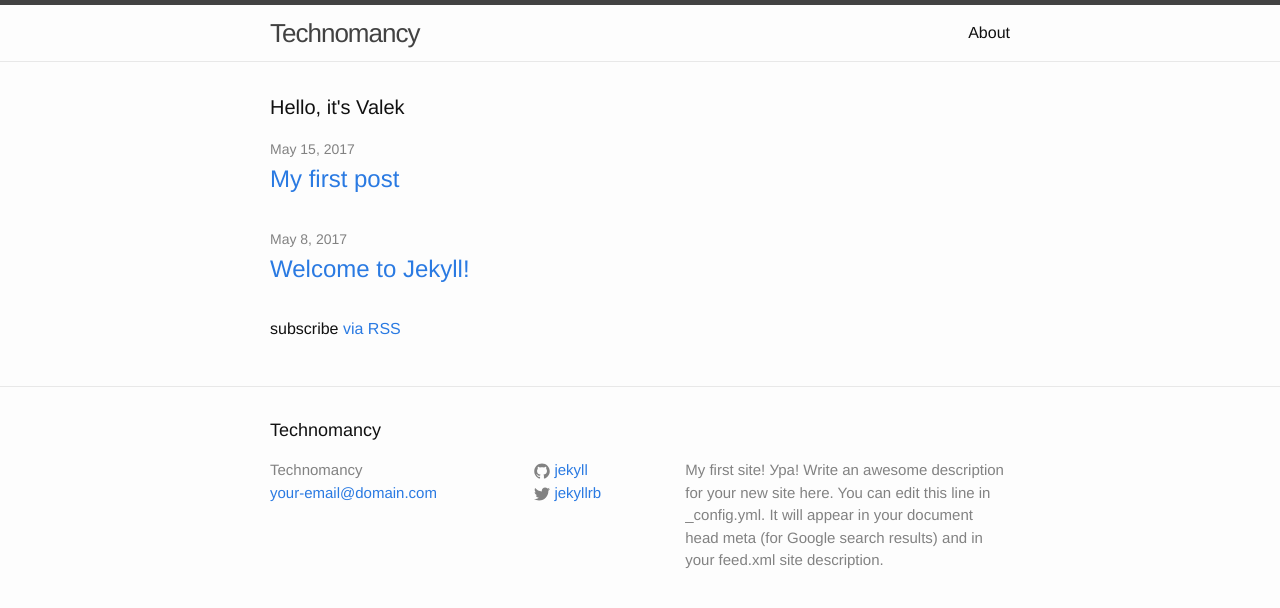
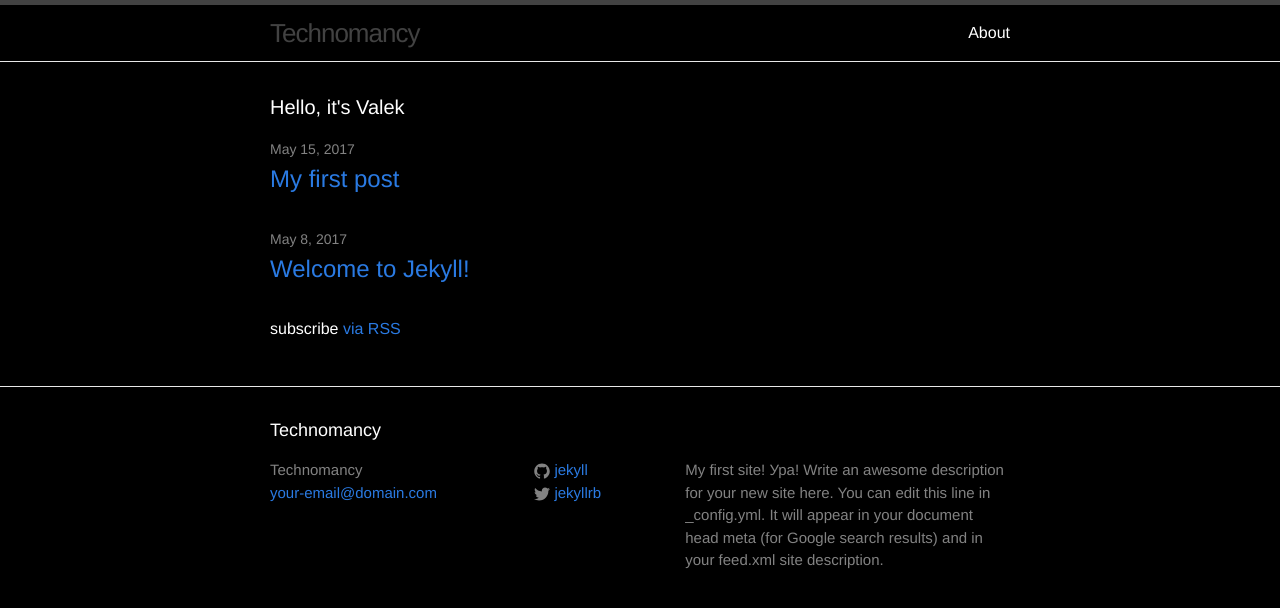
Before and after one commit to Valentinator/valentinator.github.io, a Jekyll site: the page built from index.html, in a window 1280 px wide. Shown: the top 608 px of the page. Built offline with Jekyll 4.4.1, drawn with Linux system fonts in a browser that asks for light colours.

Commit message:
Update main.scss

```diff
--- a/css/main.scss
+++ b/css/main.scss
@@ -6,7 +6,7 @@
 
 
 // Our variables
-$base-font-family: "Helvetica Neue", Helvetica, Arial, sans-serif;
+$base-font-family: "Proxima Nova", Helvetica, Arial, sans-serif;
 $base-font-size:   16px;
 $base-font-weight: 400;
 $small-font-size:  $base-font-size * 0.875;
@@ -14,8 +14,8 @@ $base-line-height: 1.5;
 
 $spacing-unit:     30px;
 
-$text-color:       #111;
-$background-color: #fdfdfd;
+$text-color:       #fff;
+$background-color: #000;
 $brand-color:      #2a7ae2;
 
 $grey-color:       #828282;
```
